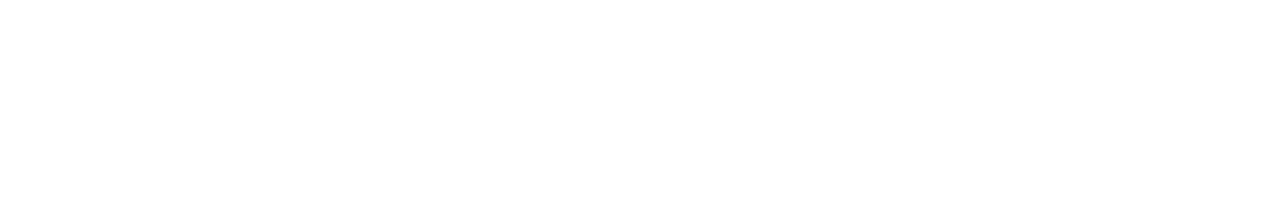
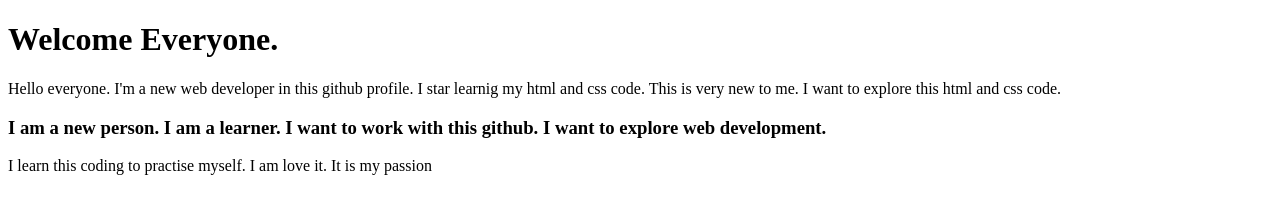
Before and after one commit to raselASrock/my-first-repo, a plain HTML site: page index.html in a window 1280 px wide. Drawn offline with Linux system fonts and the light colour scheme.

Commit message:
Write Some Code

```diff
--- a/index.html
+++ b/index.html
@@ -7,6 +7,9 @@
     <title>My First Github Repo</title>
 </head>
 <body>
-
+    <h1>Welcome Everyone.</h1>
+    <p>Hello everyone. I'm a new web developer in this github profile. I star learnig my html and css code. This is very new to me. I want to explore this html and css code. </p>
+    <h3>I am a new person. I am a learner. I want to work with this github. I want to explore web development.</h3>
+    <p>I learn this coding to practise myself. I am love it. It is my passion</p>
 </body>
 </html>
```
Also changed, not shown: style.css (added).
